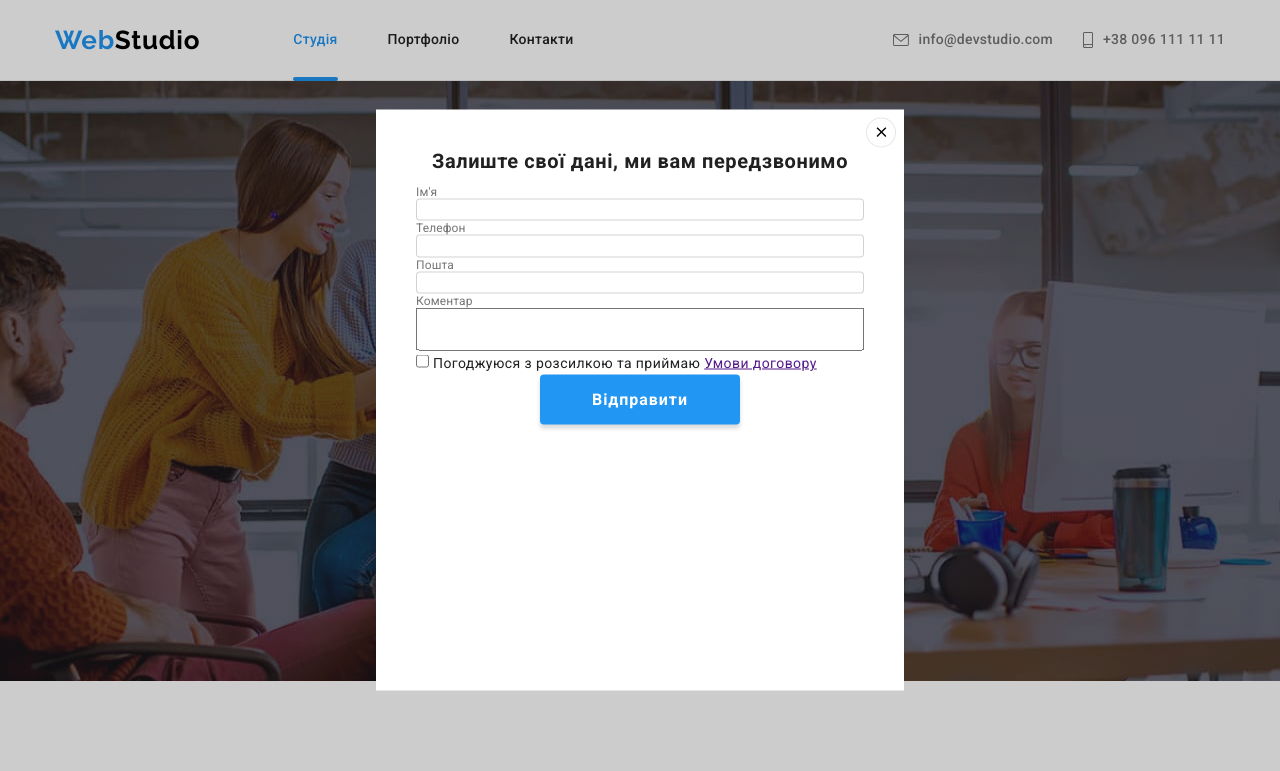
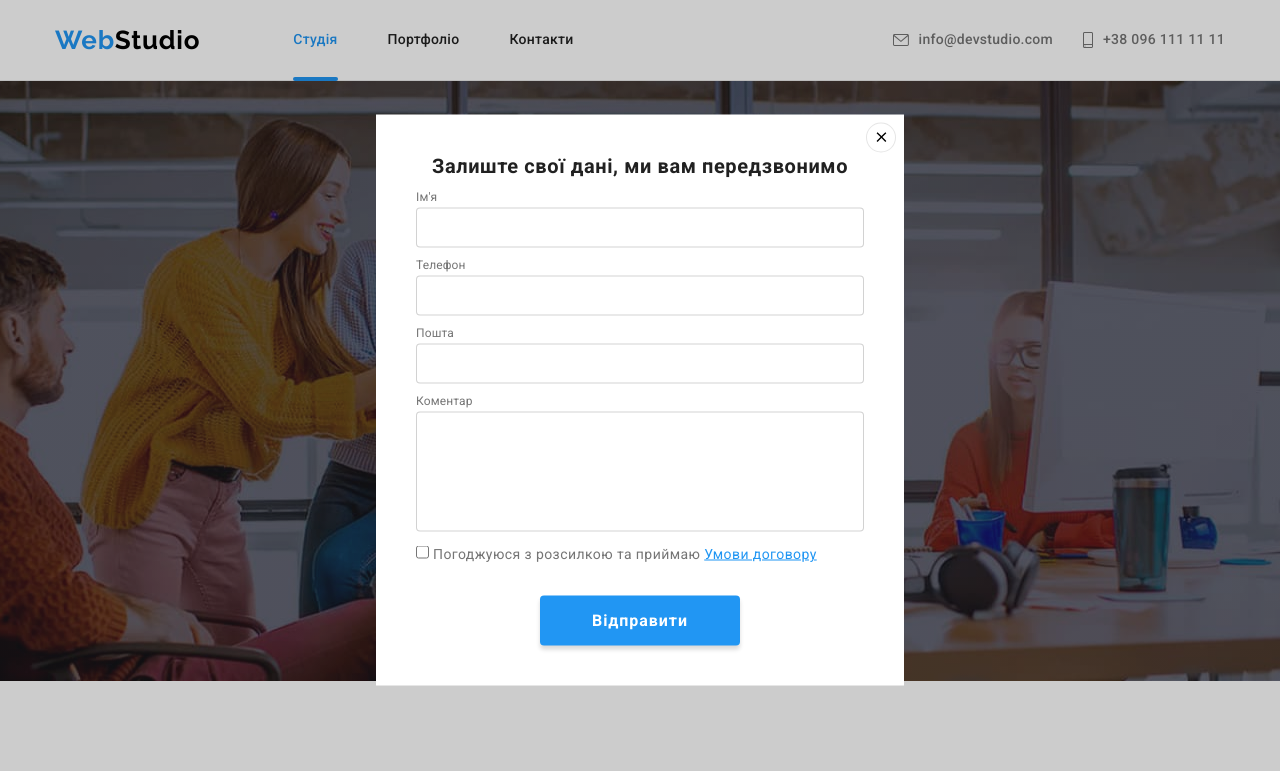
Before and after one commit to olli20/goit-markup-hw-06, a plain HTML site: page index.html in a window 1280 px wide. Both pictures are taken after a click on the button "Замовити послугу". Shown: the top 771 px of the page. Drawn offline with nearby package versions, Linux system fonts and the light colour scheme.

Commit message:
work on forms

```diff
--- a/css/styles.css
+++ b/css/styles.css
@@ -299,7 +299,6 @@ img {
     left: 50%;
     transform: translateX(-50%) translateY(-50%) scale(1);
 
-    min-height: 581px;
     min-width: 528px;
     padding: 40px;
     background-color: var(--global-white-color);
@@ -353,30 +352,62 @@ img {
 .order-form-field {
     display: flex;
     flex-direction: column;
+    margin-bottom: 10px;
 }
 
 .order-form-label {
+    margin-bottom: 4px;
     font-size: 12px;
     line-height: 14px;
     letter-spacing: 0.01em;
     color: var(--addition-text-color);
 }
 
-.order-form-field input {
+.order-form-input {
+    min-height: 40px;
     border: 1px solid rgba(33, 33, 33, 0.2);
     border-radius: 4px;
 }
 
-textarea {
+.order-form-input:focus {
+    border: 1px solid var(--brand-color);
+}
+
+.order-comment {
     resize: none;
+    min-height: 120px;
+    padding: 12px 16px;
+    border: 1px solid rgba(33, 33, 33, 0.2);
+    border-radius: 4px;
+
+    font-size: 12px;
+    line-height: 14px;
+    letter-spacing: 0.01em;
+    color: rgba(117, 117, 117, 0.5);
+}
+
+.order-comment::placeholder {
+    font-size: 12px;
+    line-height: 14px;
+    letter-spacing: 0.01em;
+    color: rgba(117, 117, 117, 0.5);
+}
+
+.order-form-agree {
+    margin-bottom: 30px;
 }
 
 .order-form-agree label[for='agree'] {
-    margin-bottom: 30px;
+
     font-weight: 400;
     font-size: 14px;
     line-height: 24px;
     letter-spacing: 0.03em;
+    color: var(--addition-text-color);
+}
+
+.order-form-agree label[for='agree'] a {
+    color: var(--brand-color);
 }
 
 /* =========== / MODAL =========== */
--- a/index.html
+++ b/index.html
@@ -77,19 +77,20 @@
                             <p class="order-form-title">Залиште свої дані, ми вам передзвонимо</p>
                             <div class="order-form-field">
                                 <label class="order-form-label" for="name">Ім'я</label>
-                                <input type="text" id="name">
+                                <input class="order-form-input" type="text" id="name">
                             </div>
                             <div class="order-form-field">
                                 <label class="order-form-label" for="tel">Телефон</label>
-                                <input type="tel" id="tel">
+                                <input class="order-form-input" type="tel" id="tel">
                             </div>
                             <div class="order-form-field">
                                 <label class="order-form-label" for="email">Пошта</label>
-                                <input type="email" id="email">
+                                <input class="order-form-input" type="email" id="email">
                             </div>
                             <div class="order-form-field">
                                 <label class="order-form-label" for="comment">Коментар</label>
                                 <textarea
+                                    class="order-comment"
                                     name="comment"
                                     id="comment"
                                     placeholder="Введіть текст">
```
